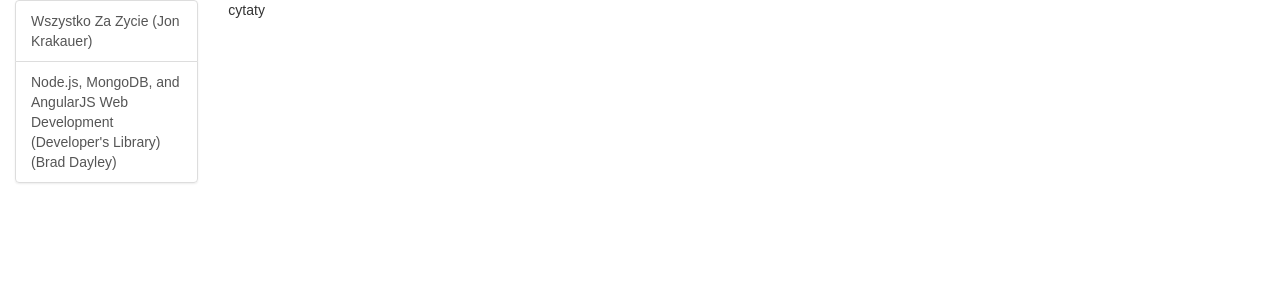
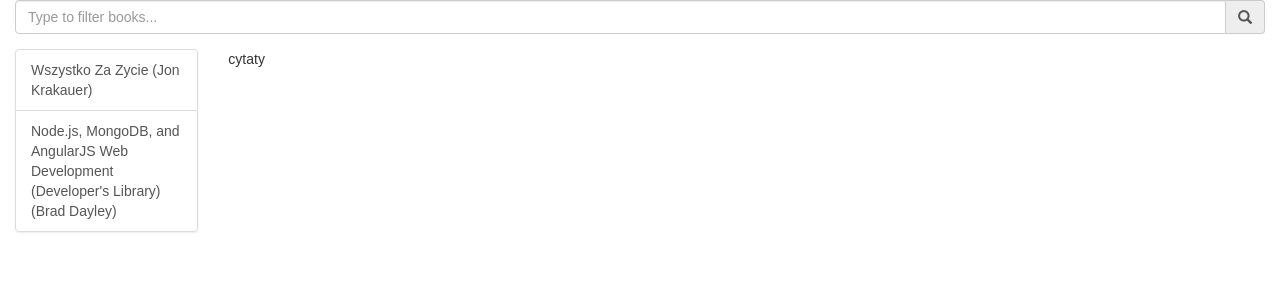
Before and after one commit to filipows/kindle-notes-reader, a React (Create React App) app: page / in a window 1280 px wide. Shown: the top 300 px of the page. Built offline with nearby package versions, Linux system fonts and the light colour scheme.

Commit message:
pair programming

```diff
--- a/src/App.js
+++ b/src/App.js
@@ -1,13 +1,14 @@
 import React, { Component } from 'react';
 import './App.css';
-import { Col, ListGroup, ListGroupItem } from 'react-bootstrap';
+import { Col, ListGroup, ListGroupItem, FormGroup, InputGroup, FormControl, Glyphicon } from 'react-bootstrap';
 
 class App extends Component {
   constructor() {
     super();
     this.state = {
       books: [],
-      highlights: []
+      highlights: [],
+      filterBooksText: '',
     };
   }
 
@@ -23,36 +24,54 @@
   }
 
   updateHighlights(bookId) {
-    fetch('http://localhost:3000/books_1.json')
+    const url = `http://localhost:3000/book${bookId}.json`;
+    fetch(url)
       .then((response) => response.json())
       .then((highlights) => {
-        // this.setState({highlights: highlights})
+        this.setState({highlights: highlights})
       })
       .catch((error) => {
         console.error(error);
       });
   }
 
+  filterBooksByText() {
+
+  }
 
   render() {
     return (
       <div>
-        <Col md={2}>
+        <Col xs={12}>
+          <FormGroup>
+            <InputGroup>
+              <FormControl
+                type="text"
+                value={this.state.filterBooksText}
+                placeholder="Type to filter books..."
+                onChange={this.filterBooksByText} />
+              <InputGroup.Addon>
+                <Glyphicon glyph="search" />
+              </InputGroup.Addon>
+            </InputGroup>
+          </FormGroup>
+        </Col>
+        <Col xs={2}>
           <ListGroup>
           {this.state.books.map((book) => {
             return <ListGroupItem
                     key={book.id}
                     onClick={() => this.updateHighlights(book.id)}
-                    href="#{book.name}">
+                    >
                       {book.name}
                     </ListGroupItem>
           })}
           </ListGroup>
         </Col>
-        <Col md={10}>cytaty
+        <Col xs={10}>cytaty
           <ListGroup>
             {this.state.highlights.map((highlight) => {
-              return <ListGroupItem href="#{book.name}">{highlight.body}</ListGroupItem>
+              return <ListGroupItem key={highlight.id}>{highlight.body}</ListGroupItem>
             })}
           </ListGroup>
         </Col>
```
Also changed, not shown: public/book1.json (added, +14 -0 lines), public/book2.json (added, +14 -0 lines), public/book_1.json (deleted, +0 -10 lines).
